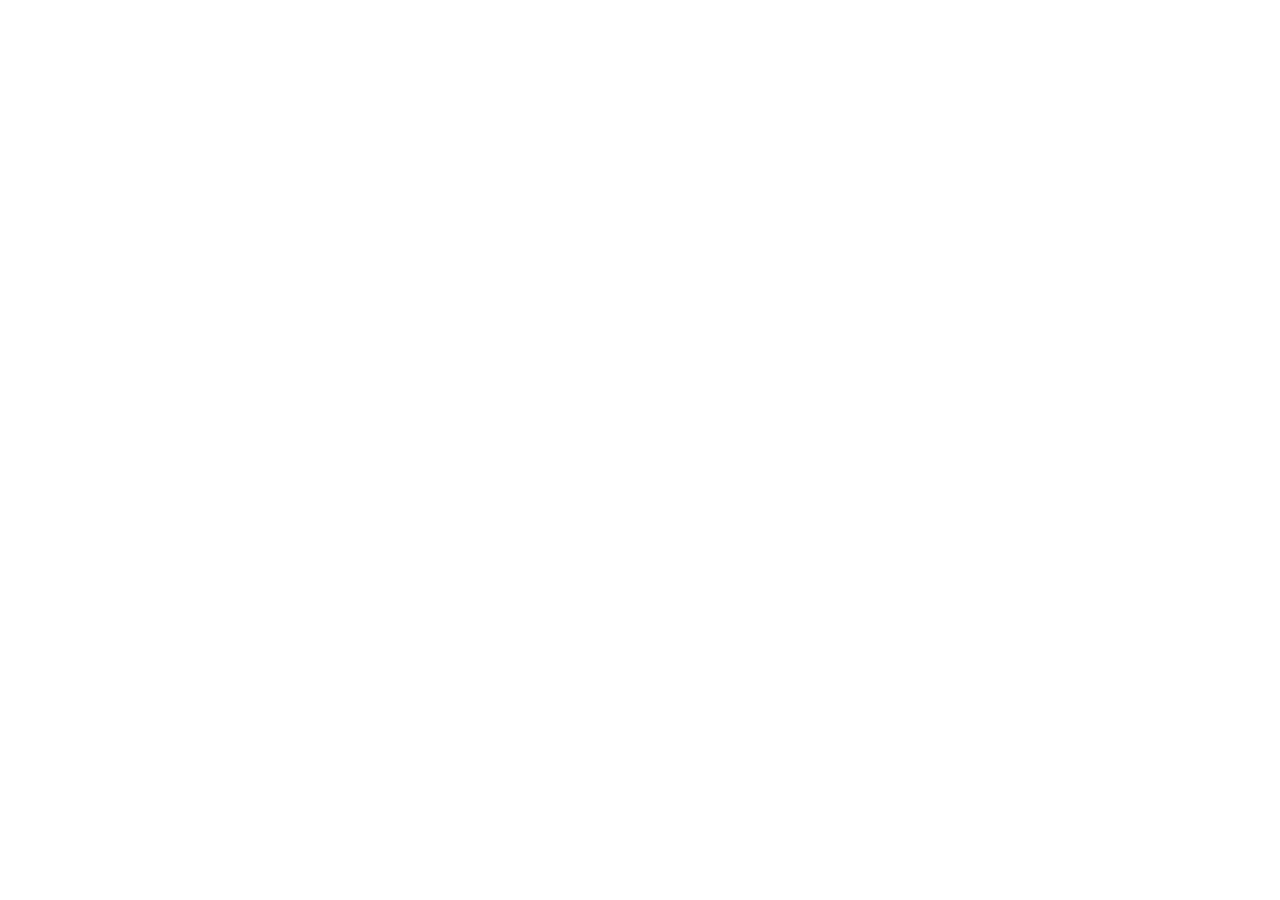
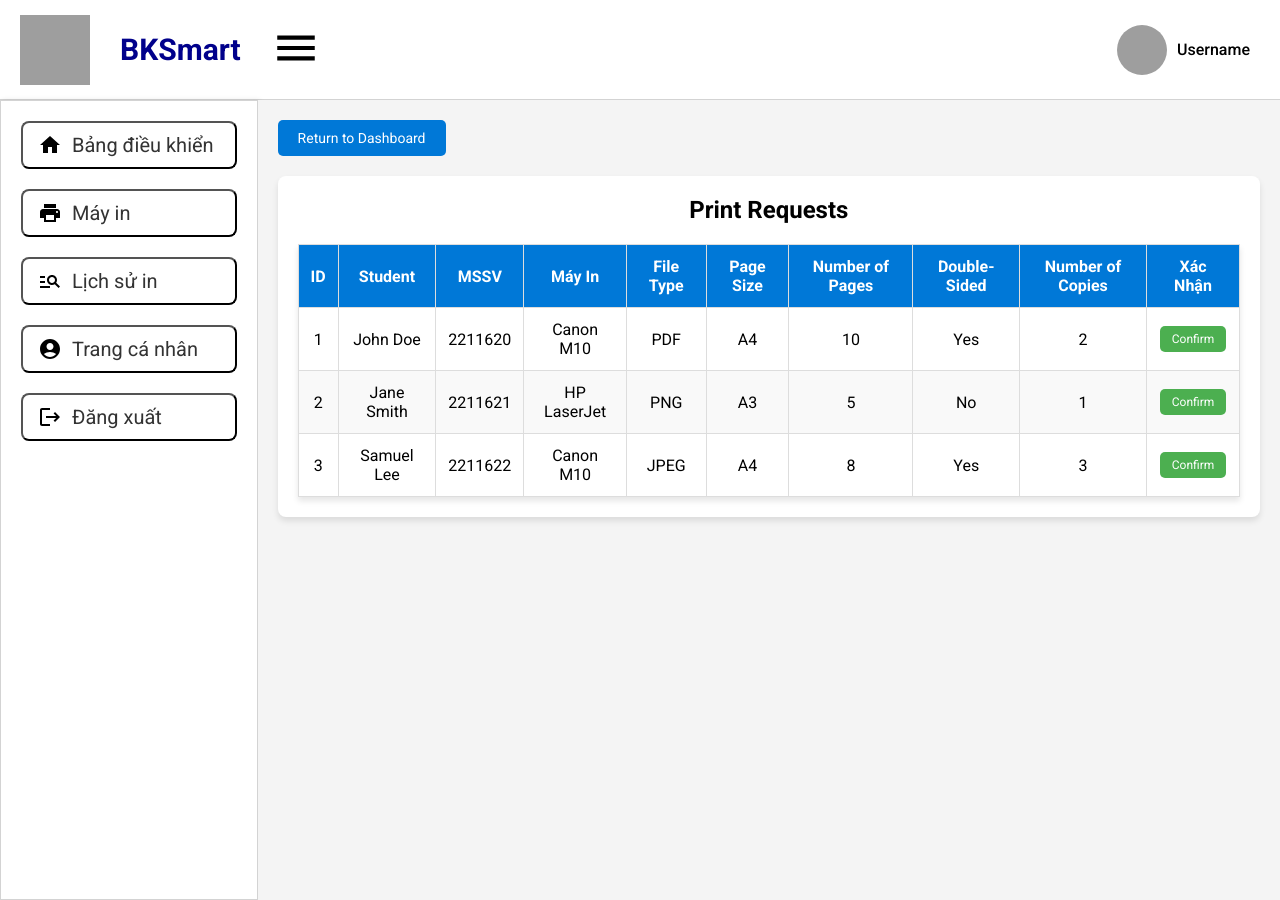
Before and after one commit to DengDzung/SE-L02-20, a React (Vite) app in the folder frontend/: page /print-require in a window 1280 px wide. Before the commit this address had no page. Before the commit the page ends 800 px from the top, so only its background shows below. Built offline with nearby package versions, Linux system fonts and the light colour scheme; grey boxes are pictures that could not be loaded.

Commit message:
admin UI-Update tru thang bao cao vi khong biet lam

```diff
--- a/frontend/src/pages/dashboard/Dashboard.jsx
+++ b/frontend/src/pages/dashboard/Dashboard.jsx
@@ -12,19 +12,27 @@ const Dashboard = () => {
 
       <section className="dashboard-summary">
         <div className="summary-item">
-          <h2>Total Printers</h2>
-          <p>5 Printers</p>{" "}
-          {/* Example static value, can be fetched dynamically */}
+          <h2>Admin</h2>
+          <p>Username</p>{" "}
         </div>
         <div className="summary-item">
-          <h2>Total Pages Printed</h2>
-          <p>1,200 Pages</p>{" "}
-          {/* Example static value, can be fetched dynamically */}
+          <h2>Tòa</h2>
+          <p>H6</p>
         </div>
         <div className="summary-item">
-          <h2>Total Students</h2>
-          <p>300 Students</p>{" "}
-          {/* Example static value, can be fetched dynamically */}
+          <h2>Phòng</h2>
+          <p>607</p>
+        </div>
+        <div
+          className="summary-item-button"
+          onClick={() => navigate("/print-require")}
+        >
+          <h2>Yêu Cầu In</h2>
+          <p>300</p>
+        </div>
+        <div className="summary-item">
+          <h2>Số Lượng Đã In</h2>
+          <p>500</p>
         </div>
       </section>
 
--- a/frontend/src/pages/dashboard/Dashboard.scss
+++ b/frontend/src/pages/dashboard/Dashboard.scss
@@ -19,6 +19,7 @@
     display: flex;
     justify-content: space-between;
     margin-bottom: 30px;
+    gap: 20px;
 
     .summary-item {
       background-color: #fff;
@@ -35,6 +36,39 @@
         font-size: 24px;
         color: #333;
         font-weight: bold;
+      }
+    }
+    .summary-item-button {
+      background-color: #fff;
+      padding: 20px;
+      border-radius: 8px;
+      box-shadow: 0 4px 6px rgba(0, 0, 0, 0.1);
+      text-align: center;
+      width: 30%;
+      cursor: pointer;
+
+      h2 {
+        font-size: 18px;
+        color: #555;
+      }
+      p {
+        font-size: 24px;
+        color: #333;
+        font-weight: bold;
+      }
+
+      &:hover {
+        background-color: #f0f0f0;
+        box-shadow: 0 6px 8px rgba(0, 0, 0, 0.15);
+      }
+
+      &:active {
+        background-color: #e0e0e0;
+        transform: scale(0.98);
+      }
+
+      &:focus {
+        outline: none;
       }
     }
   }
--- /dev/null
+++ b/frontend/src/pages/printRequire/PrintRequire.jsx
@@ -0,0 +1,94 @@
+import React from "react";
+import "./PrintRequire.scss";
+import { useNavigate } from "react-router-dom";
+
+const PrintRequire = () => {
+  const navigate = useNavigate();
+  const printRequests = [
+    {
+      id: 1,
+      student: "John Doe",
+      mssv: "2211620",
+      printer: "Canon M10",
+      fileType: "PDF",
+      pageSize: "A4",
+      numPages: 10,
+      doubleSided: "Yes",
+      numCopies: 2,
+    },
+    {
+      id: 2,
+      student: "Jane Smith",
+      mssv: "2211621",
+      printer: "HP LaserJet",
+      fileType: "PNG",
+      pageSize: "A3",
+      numPages: 5,
+      doubleSided: "No",
+      numCopies: 1,
+    },
+    {
+      id: 3,
+      student: "Samuel Lee",
+      mssv: "2211622",
+      printer: "Canon M10",
+      fileType: "JPEG",
+      pageSize: "A4",
+      numPages: 8,
+      doubleSided: "Yes",
+      numCopies: 3,
+    },
+  ];
+  return (
+    <div className="print-require-page">
+      <div className="header">
+        <button
+          className="return-dashboard-btn"
+          onClick={() => navigate("/dashboard")}
+        >
+          Return to Dashboard
+        </button>
+      </div>
+
+      <div className="table-container">
+        <h2>Print Requests</h2>
+        <table className="print-requests-table">
+          <thead>
+            <tr>
+              <th>ID</th>
+              <th>Student</th>
+              <th>MSSV</th>
+              <th>Máy In</th>
+              <th>File Type</th>
+              <th>Page Size</th>
+              <th>Number of Pages</th>
+              <th>Double-Sided</th>
+              <th>Number of Copies</th>
+              <th>Xác Nhận</th>
+            </tr>
+          </thead>
+          <tbody>
+            {printRequests.map((request) => (
+              <tr key={request.id}>
+                <td>{request.id}</td>
+                <td>{request.student}</td>
+                <td>{request.mssv}</td>
+                <td>{request.printer}</td>
+                <td>{request.fileType}</td>
+                <td>{request.pageSize}</td>
+                <td>{request.numPages}</td>
+                <td>{request.doubleSided}</td>
+                <td>{request.numCopies}</td>
+                <td>
+                  <button className="confirm-btn">Confirm</button>
+                </td>
+              </tr>
+            ))}
+          </tbody>
+        </table>
+      </div>
+    </div>
+  );
+};
+
+export default PrintRequire;
--- /dev/null
+++ b/frontend/src/pages/printRequire/PrintRequire.scss
@@ -0,0 +1,93 @@
+.print-require-page {
+  padding: 20px;
+  background-color: #f4f4f4;
+  height: 100vh;
+
+  .header {
+    margin-bottom: 20px;
+    display: flex;
+    justify-content: flex-start;
+
+    .return-dashboard-btn {
+      padding: 10px 20px;
+      background-color: #0078d7;
+      color: white;
+      font-size: 14px;
+      border: none;
+      border-radius: 5px;
+      cursor: pointer;
+      transition: background-color 0.3s ease, transform 0.1s ease;
+
+      &:hover {
+        background-color: #005fa3;
+      }
+
+      &:active {
+        transform: scale(0.95);
+        background-color: #004482;
+      }
+    }
+  }
+
+  .table-container {
+    margin-top: 20px;
+    background-color: white;
+    padding: 20px;
+    border-radius: 8px;
+    box-shadow: 0 4px 6px rgba(0, 0, 0, 0.1);
+
+    h2 {
+      text-align: center;
+      margin-bottom: 20px;
+      font-size: 24px;
+    }
+
+    .print-requests-table {
+      width: 100%;
+      border-collapse: collapse;
+      margin-top: 20px;
+      background-color: white;
+      box-shadow: 0 4px 6px rgba(0, 0, 0, 0.1);
+
+      th,
+      td {
+        padding: 12px;
+        text-align: center;
+        border: 1px solid #ddd;
+      }
+
+      th {
+        background-color: #0078d7;
+        color: white;
+      }
+
+      tr:nth-child(even) {
+        background-color: #f9f9f9;
+      }
+
+      tr:hover {
+        background-color: #e9f1f9;
+      }
+
+      .confirm-btn {
+        padding: 6px 12px;
+        background-color: #4caf50;
+        color: white;
+        border: none;
+        border-radius: 5px;
+        cursor: pointer;
+        font-size: 12px;
+        transition: background-color 0.3s ease, transform 0.1s ease;
+
+        &:hover {
+          background-color: #388e3c;
+        }
+
+        &:active {
+          transform: scale(0.95);
+          background-color: #2c6d31;
+        }
+      }
+    }
+  }
+}
--- a/frontend/src/router/index.js
+++ b/frontend/src/router/index.js
@@ -11,6 +11,7 @@ import Dashboard from "../pages/dashboard/Dashboard";
 import PrintingLogs from "../pages/printingLogs/PrintingLogs";
 import ManagePrinter from "../pages/managePrinter/ManagePrinter";
 import ManageStudent from "../pages/manageStudent/ManageStudent";
+import PrintRequire from "../pages/printRequire/PrintRequire";
 const routers = [
   {
     path: "/",
@@ -72,5 +73,10 @@ const routers = [
     component: ManageStudent,
     layout: MainLayout,
   },
+  {
+    path: "/print-require",
+    component: PrintRequire,
+    layout: MainLayout,
+  },
 ];
 export default routers;
```
